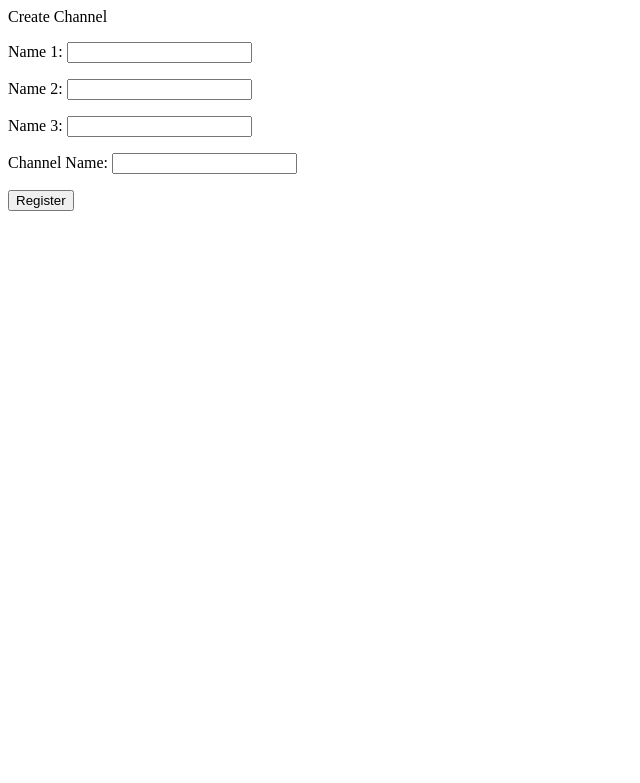
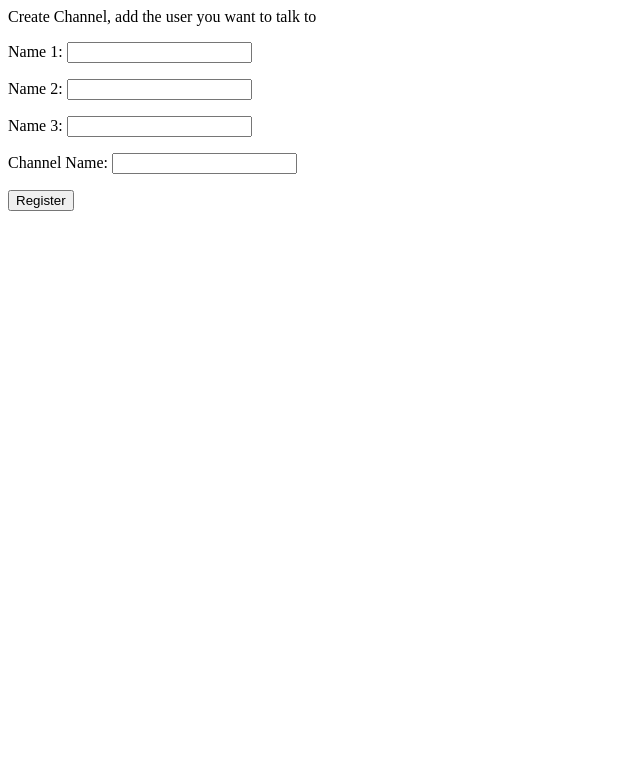
Before and after one commit to BookGin/elite-chat, a Django app: page /messenger/create_channel in a window 1280 px wide. Shown: the top 783 px of the page, without its empty margins (0-640 px from the left). Run offline with Django 3.2, Linux system fonts and the light colour scheme.

Commit message:
modify create_channel

```diff
--- a/EliteChat/messenger/templates/create_channel.html
+++ b/EliteChat/messenger/templates/create_channel.html
@@ -1,7 +1,7 @@
 <html>
 
 <body>
-{% block title %}Create Channel{% endblock %}
+{% block title %}Create Channel, add the user you want to talk to{% endblock %}
 {% block content %}
 
 <form action="" method="post"> {% csrf_token %}
--- a/EliteChat/messenger/views.py
+++ b/EliteChat/messenger/views.py
@@ -60,9 +60,9 @@ def channel_post(request, channel_id):
             return render(request, 'chat_list.html', {'chats':chats})
 # Create your views here.
 class ChannelForm(forms.Form):
-    name1 = forms.CharField(label='Name 1')
-    name2 = forms.CharField(label='Name 2')
-    name3 = forms.CharField(label='Name 3')
+    name1 = forms.CharField(label='Name 1', required=False)
+    name2 = forms.CharField(label='Name 2', required=False)
+    name3 = forms.CharField(label='Name 3', required=False)
     channel_name = forms.CharField(label='Channel Name')
 
 def create_channel(request):
@@ -71,15 +71,18 @@ def create_channel(request):
         if form.is_valid():
             new_channel = Channel.objects.create(name = form.cleaned_data['channel_name'])
             new_channel.save()
-            user1 = User.objects.get(username = form.cleaned_data['name1'])
-            user2 = User.objects.get(username = form.cleaned_data['name2'])
-            user3 = User.objects.get(username = form.cleaned_data['name3'])
-            new_channel.add_user(user1)
-            new_channel.add_user(user2)
-            new_channel.add_user(user3)
+            new_channel.add_user(request.user)
+            fields = ['name1','name2','name3']
+            channel_users = []
+            for field in fields:
+                if User.objects.filter(username = form.cleaned_data[field]).exists():
+                    user = User.objects.get(username = form.cleaned_data[field])
+                    new_channel.add_user(user)
+                    channel_users.append(user.username)
 
+            init_content = "Add " + ', '.join(channel_users) + ' to new channel'
             new_message = Message.objects.create(
-              sender=request.user, content = "Welcome to new channel!", channel=new_channel)
+              sender=request.user, content = init_content, channel=new_channel)
             new_channel.save()
 
             return redirect(reverse('index'))
```
Also changed, not shown: EliteChat/db.sqlite3.
